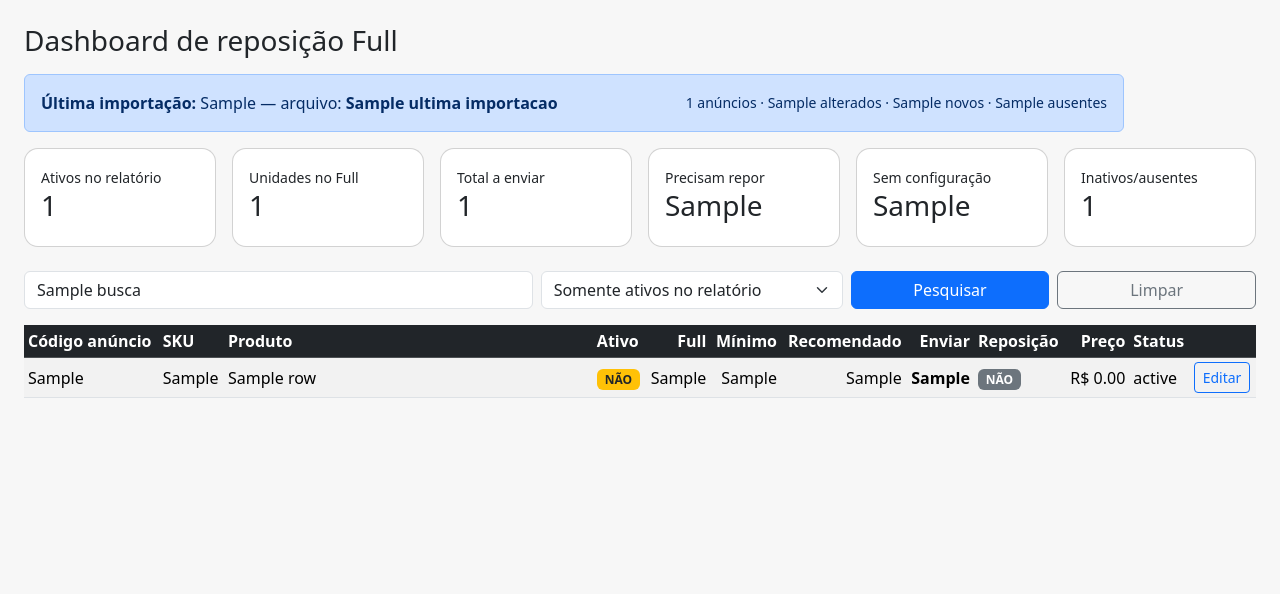
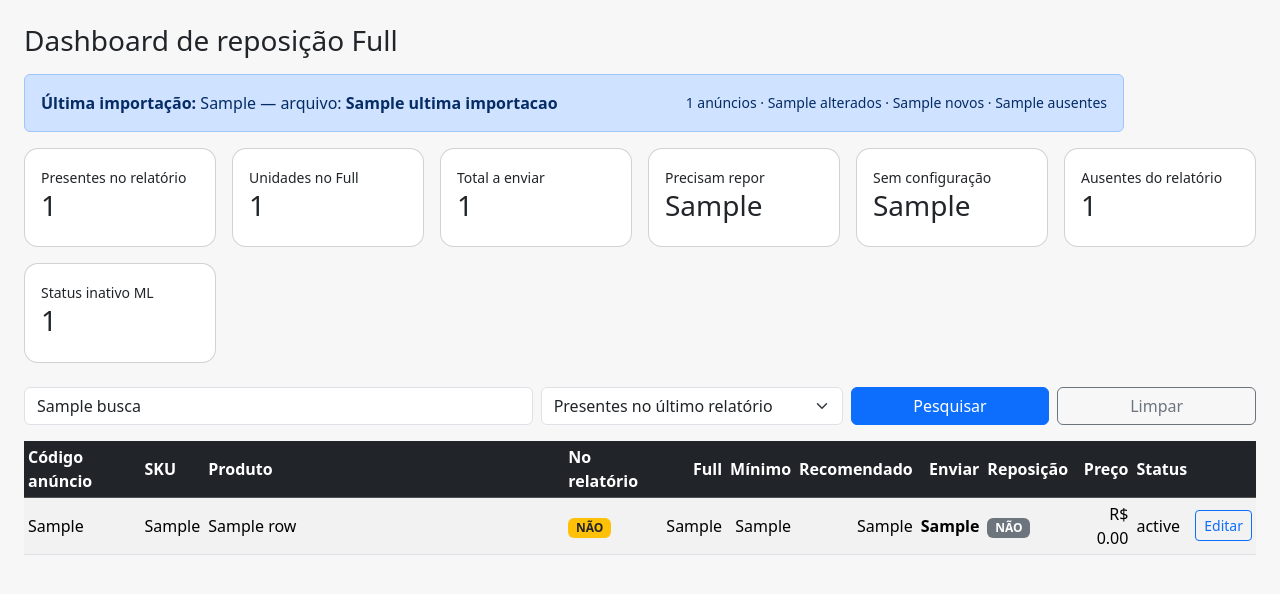
Before and after one commit to caelessa/radar-full-gutos-car, a Flask app: template templates/index.html in a window 1280 px wide. Shown: the part 56-650 px from the top of the page. Run offline with Flask 3, Linux system fonts and the light colour scheme; the template is opened without the code that fills it: most values are stand-ins (such as "Sample title", 1, 10 or a date in 2020); some libraries are stand-ins or nearby versions.

Commit message:
Add files via upload

```diff
--- a/templates/importar.html
+++ b/templates/importar.html
@@ -3,7 +3,7 @@
 <h3 class="mb-3">Importar relatório atualizado</h3>
 
 <div class="alert alert-secondary" style="max-width: 900px;">
-  A importação agora aceita anúncios novos automaticamente. Quando um anúncio não existir no banco, ele será cadastrado com estoque mínimo e recomendado zerados. Anúncios que não vierem no relatório novo não serão apagados: serão marcados como ausentes/inativos.
+  A importação agora aceita anúncios novos automaticamente. Quando um anúncio não existir no banco, ele será cadastrado com estoque mínimo e recomendado zerados. Anúncios que não vierem no relatório novo não serão apagados: serão marcados como ausentes do último relatório.
 </div>
 
 <div class="card mb-4" style="max-width: 760px;">
@@ -67,7 +67,7 @@
 </div>
 
 <h5>Ausentes no relatório novo: {{ resultado.ausentes|length }}</h5>
-<p>Esses anúncios foram mantidos no banco, mas marcados como <strong>ativo_no_relatorio = NÃO</strong>.</p>
+<p>Esses anúncios foram mantidos no banco, mas marcados como <strong>No relatório = NÃO</strong>.</p>
 {% if resultado.ausentes %}
 <ul>
   {% for item in resultado.ausentes %}<li>{{ item.codigo_anuncio }} — {{ item.titulo }} — Full anterior: {{ item.quantidade_full }}</li>{% endfor %}
--- a/templates/index.html
+++ b/templates/index.html
@@ -22,12 +22,13 @@
 {% endif %}
 
 <div class="row g-3 mb-4">
-  <div class="col-md-2"><div class="card metric"><div class="card-body"><small>Ativos no relatório</small><h3>{{ metrics.total_anuncios or 0 }}</h3></div></div></div>
+  <div class="col-md-2"><div class="card metric"><div class="card-body"><small>Presentes no relatório</small><h3>{{ metrics.total_anuncios or 0 }}</h3></div></div></div>
   <div class="col-md-2"><div class="card metric"><div class="card-body"><small>Unidades no Full</small><h3>{{ metrics.total_full or 0 }}</h3></div></div></div>
   <div class="col-md-2"><div class="card metric"><div class="card-body"><small>Total a enviar</small><h3>{{ metrics.total_enviar or 0 }}</h3></div></div></div>
   <div class="col-md-2"><div class="card metric"><div class="card-body"><small>Precisam repor</small><h3>{{ metrics.qtd_repor or 0 }}</h3></div></div></div>
   <div class="col-md-2"><div class="card metric"><div class="card-body"><small>Sem configuração</small><h3>{{ metrics.sem_config or 0 }}</h3></div></div></div>
-  <div class="col-md-2"><div class="card metric"><div class="card-body"><small>Inativos/ausentes</small><h3>{{ metrics.total_inativos or 0 }}</h3></div></div></div>
+  <div class="col-md-2"><div class="card metric"><div class="card-body"><small>Ausentes do relatório</small><h3>{{ metrics.total_inativos or 0 }}</h3></div></div></div>
+  <div class="col-md-2"><div class="card metric"><div class="card-body"><small>Status inativo ML</small><h3>{{ metrics.total_status_inativo or 0 }}</h3></div></div></div>
 </div>
 
 <form class="row g-2 mb-3" method="get">
@@ -36,12 +37,14 @@
   </div>
   <div class="col-md-3">
     <select class="form-select" name="filtro">
-      <option value="ativos" {% if filtro == 'ativos' %}selected{% endif %}>Somente ativos no relatório</option>
+      <option value="ativos" {% if filtro == 'ativos' %}selected{% endif %}>Presentes no último relatório</option>
       <option value="todos" {% if filtro == 'todos' %}selected{% endif %}>Todos da base</option>
+      <option value="status_ativo" {% if filtro == 'status_ativo' %}selected{% endif %}>Status ativo no Mercado Livre</option>
+      <option value="status_inativo" {% if filtro == 'status_inativo' %}selected{% endif %}>Status inativo no Mercado Livre</option>
       <option value="enviar" {% if filtro == 'enviar' %}selected{% endif %}>Com quantidade a enviar</option>
       <option value="repor" {% if filtro == 'repor' %}selected{% endif %}>Atingiu estoque mínimo</option>
       <option value="sem_config" {% if filtro == 'sem_config' %}selected{% endif %}>Sem mínimo/recomendado</option>
-      <option value="inativos" {% if filtro == 'inativos' %}selected{% endif %}>Ausentes/Inativos</option>
+      <option value="inativos" {% if filtro == 'inativos' %}selected{% endif %}>Ausentes do último relatório</option>
     </select>
   </div>
   <div class="col-md-2"><button class="btn btn-primary w-100">Pesquisar</button></div>
@@ -55,7 +58,7 @@
       <th>Código anúncio</th>
       <th>SKU</th>
       <th class="title-col">Produto</th>
-      <th>Ativo</th>
+      <th>No relatório</th>
       <th class="text-end">Full</th>
       <th class="text-end">Mínimo</th>
       <th class="text-end">Recomendado</th>
--- a/templates/produto.html
+++ b/templates/produto.html
@@ -6,7 +6,7 @@
     <h5>{{ row.titulo }}</h5>
     <p class="mb-1"><strong>Código:</strong> {{ row.codigo_anuncio }}</p>
     <p class="mb-1"><strong>SKU:</strong> {{ row.numero_produto }}</p>
-    <p class="mb-1"><strong>Ativo no relatório atual:</strong> {{ row.ativo_no_relatorio }}</p>
+    <p class="mb-1"><strong>Presente no último relatório:</strong> {{ row.ativo_no_relatorio }}</p>
     <p class="mb-1"><strong>Quantidade atual no Full:</strong> {{ row.quantidade_full }}</p>
     <p class="mb-0"><strong>Quantidade calculada para enviar:</strong> {{ row.quantidade_enviar_full }}</p>
   </div>
```
